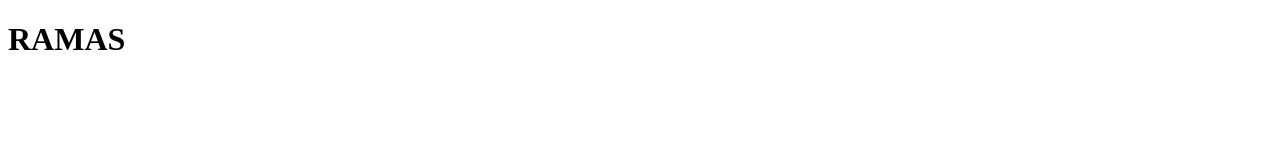
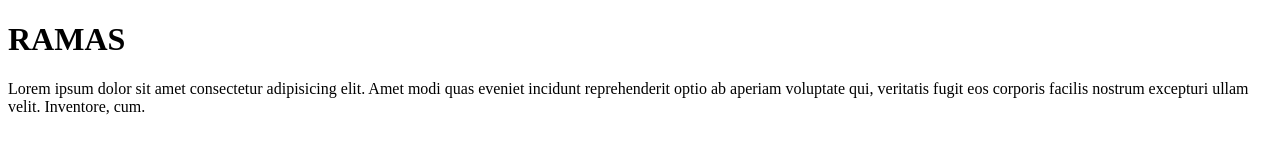
Before and after one commit to Daniel-barranzuela/Ramas, a plain HTML site: page index.html in a window 1280 px wide. Drawn offline with Linux system fonts and the light colour scheme.

Commit message:
en index.html agregue un loren

```diff
--- a/index.html
+++ b/index.html
@@ -7,6 +7,6 @@
 </head>
 <body>
     <h1>RAMAS</h1>
-
+    <p>Lorem ipsum dolor sit amet consectetur adipisicing elit. Amet modi quas eveniet incidunt reprehenderit optio ab aperiam voluptate qui, veritatis fugit eos corporis facilis nostrum excepturi ullam velit. Inventore, cum.</p>
 </body>
 </html>
```
